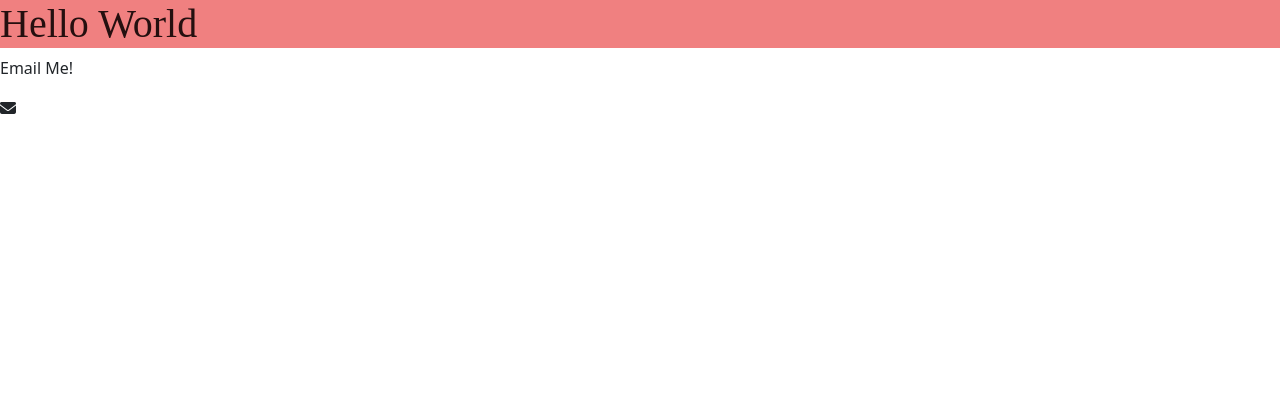
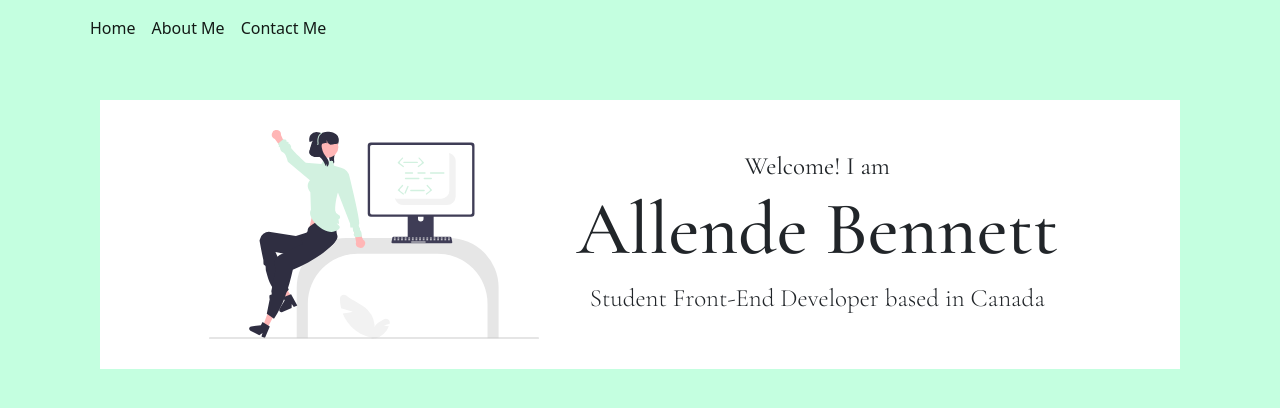
Before and after one commit to AllyB101/SheCodes-Responsive-Portfolio, a plain HTML site: page index.html in a window 1280 px wide. Drawn offline with nearby package versions, Linux system fonts and the light colour scheme; a web font is replaced by a local one.

Commit message:
Added hero page, icon, navbar, css

```diff
--- a/index.html
+++ b/index.html
@@ -3,6 +3,14 @@
   <head>
     <meta charset="UTF-8" />
     <meta http-equiv="X-UA-Compatible" content="IE=edge" />
+    <meta name="viewport" content="width=device-width, initial-scale=1.0" />
+    <meta
+      description="name"
+      content="Allende Bennett is an aspiring student of front end developement, located in Canada."
+    />
+    <title>
+      Allende Bennett's Portfolio. Aspiring frontend developer from Canada.
+    </title>
     <link
       href="https://cdn.jsdelivr.net/npm/bootstrap@5.2.0-beta1/dist/css/bootstrap.min.css"
       rel="stylesheet"
@@ -14,20 +22,57 @@
       integrity="sha384-pprn3073KE6tl6bjs2QrFaJGz5/SUsLqktiwsUTF55Jfv3qYSDhgCecCxMW52nD2"
       crossorigin="anonymous"
     ></script>
-    <script src="https://kit.fontawesome.com/2a391f8b19.js" crossorigin="anonymous"></script>
-    <link rel="preconnect" href="https://fonts.googleapis.com" />
-    <link rel="preconnect" href="https://fonts.gstatic.com" crossorigin />
-    <link
-      href="https://fonts.googleapis.com/css2?family=Athiti:wght@200;300;400&family=Hepta+Slab:wght@100;200;300;400&family=Spectral+SC:wght@300&display=swap"
-      rel="stylesheet"
-    />
+    <script
+      src="https://kit.fontawesome.com/2a391f8b19.js"
+      crossorigin="anonymous"
+    ></script>
+   <link rel="preconnect" href="https://fonts.googleapis.com">
+<link rel="preconnect" href="https://fonts.gstatic.com" crossorigin>
+<link href="https://fonts.googleapis.com/css2?family=Cormorant+Garamond:ital,wght@0,300;0,400;0,500;0,600;0,700;1,300;1,500&display=swap" rel="stylesheet">
     <link rel="stylesheet" href="style/portfolio.css" />
-    <meta name="viewport" content="width=device-width, initial-scale=1.0" />
-    <title>Document</title>
   </head>
   <body>
-    <h1>Hello World</h1>
-    <p> Email Me!</p>
-    <i class="fa-solid fa-envelope"></i>
+    <nav class="navbar navbar-expand-lg navbar-light fixed-top ">
+      <div class="container">
+
+        <button
+          class="navbar-toggler"
+          type="button"
+          data-bs-toggle="collapse"
+          data-bs-target="#navbarNav"
+          aria-controls="navbarNav"
+          aria-expanded="false"
+          aria-label="Toggle navigation"
+        >
+          <span class="navbar-toggler-icon"></span>
+        </button>
+        <div class="collapse navbar-collapse" id="navbarNav">
+          <ul class="navbar-nav">
+            <li class="nav-item">
+              <a class="nav-link active" aria-current="page" href="/" title="Homepage"
+                >Home</a
+              >
+            </li>
+            <li class="nav-item">
+              <a class="nav-link active" href="/about.html" title="About Allende">About Me</a>
+            </li>
+            <li class="nav-item">
+              <a class="nav-link active" href="about.html#contact" title="Contact Allende">Contact Me</a>
+            </li>
+          </ul>
+        </div>
+      </div>
+    </nav>
+   <div class="hero-container text-center">
+    <div class="row d-flex align-items-center justify-content-center">
+        <div class="col-md-4">
+            <img src="media/undraw.svg" title="Illustration-of-a-woman-coding" class="img-fluid">
+        </div>
+        <div class="col-md-6">
+            <p> Welcome! I am</p>
+            <h1>Allende Bennett</h1>
+            <h2> Student Front-End Developer based in Canada</h2>
+        </div>
+   </div>
   </body>
 </html>
--- a/style/portfolio.css
+++ b/style/portfolio.css
@@ -1,9 +1,40 @@
-/* font-family: 'Athiti', sans-serif;
-font-family: 'Hepta Slab', serif;
-font-family: 'Spectral SC', serif; */
+:root {
+  --primary-color: #c4ffe0;
+  --secondary-color: white;
+  --heading-font-family: "Cormorant Garamond", serif;
+  --default-font-family: "Cormorant Garamond", serif;
+}
+
+body {
+  margin: 100px;
+  background: var(--primary-color);
+}
+
+h1,
+h2,
+h3,
+h4,
+h5,
+h6 {
+  font-family: var(--heading-font-family);
+}
 
 h1 {
-  background: lightcoral;
-  color: rgb(37, 15, 15);
-  font-family: "Hepta Slab", serif;
+  font-size: 75px;
 }
+
+h2 {
+  font-weight: 300;
+  font-size: 25px;
+}
+
+.hero-container {
+  padding: 30px 20px;
+  background-color: var(--secondary-color);
+}
+
+.hero-container p {
+  margin: 0%;
+  font-family: var(--default-font-family);
+  font-size: 25px;
+}
```
Also changed, not shown: media/undraw.png (added), media/undraw.svg (added).
